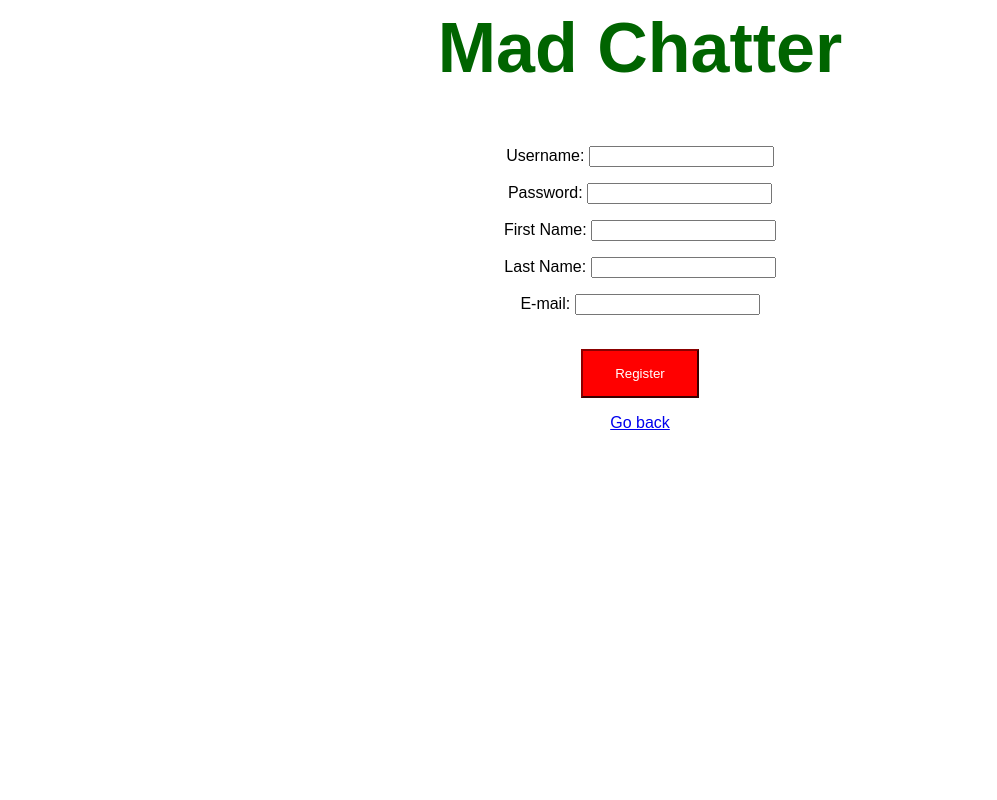
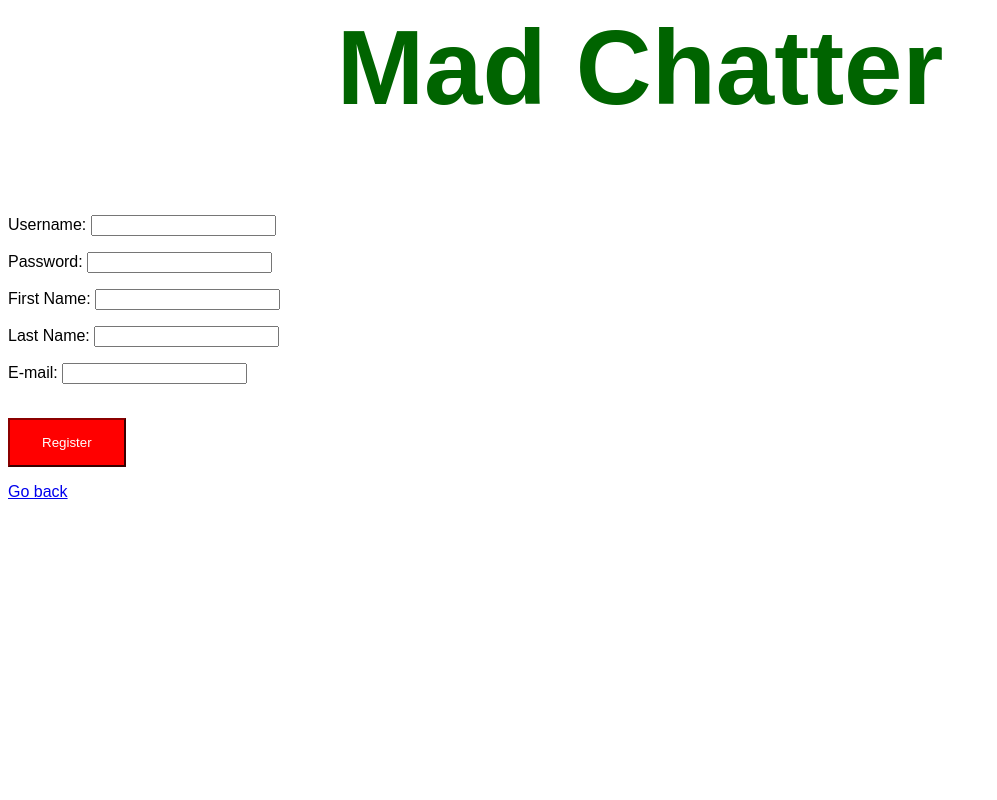
Before and after one commit to jkracz/MadChatter, a Flask app: page /register in a window 1280 px wide. Shown: the whole page, without its empty margins (0-997 px from the left). Run offline with Flask 2, Linux system fonts and the light colour scheme.

Commit message:
united css file

```diff
--- /dev/null
+++ b/css/pagestyle.css
@@ -0,0 +1,15 @@
+/*general for all html files*/
+body{
+    font-family:"Century Gothic", CenturyGothic, AppleGothic, sans-serif;
+}
+header{
+    text-align:center;
+    font-size: 70px;
+    color:darkgreen;
+}
+.buttons{
+    background-color:red;
+    border-color:darkred;
+    color:white;
+    padding:15px 32px;
+}
--- a/templates/register.html
+++ b/templates/register.html
@@ -1,32 +1,19 @@
 <html>
 <head>
     <title>Register</title>
-    <style>
-        #body{
-            text-align:center;
-            font-family:"Century Gothic", CenturyGothic, AppleGothic, sans-serif;
-        }
-        #heading{
-            font-size:70px;
-            color:darkgreen;
-        }
-        #button{
-            background-color:red;
-            border-color:darkred;
-            color:white;
-            padding:15px 32px;
-        }
-    </style>
+    <link rel="stylesheet" href="css/pagestyle.css">
 </head>
-<body id="body">
-<h2 id="heading">Mad Chatter</h2>
+<body>
+    <header role="banner">
+        <h2>Mad Chatter</h2>
+    </header>
 <form action="/registerAuth" method="POST">
     <p>Username: <input type="text" name = "username" required/></p>
     <p>Password: <input type="password" name = "password" required/></p>
     <p>First Name: <input type="text" name = "first_name" required/></p>
     <p>Last Name: <input type="text" name = "last_name" required/></p>
     <p>E-mail: <input type="email" name = "email" required/></p><br>
-	<input type="submit" value = Register id="button"/>
+	<input type="submit" value = Register class="buttons"/>
 	{% if error %}
 		<p class="error"><strong>Error:</strong> {{error}}</p>
 	{% endif %}
```
Also changed, not shown: templates/css/pagestyle.css (added, +15 -0 lines), templates/home.html (+5 -18 lines), templates/index.html (+10 -25 lines), templates/login.html (+9 -4 lines), templates/resetPassword.html (+6 -1 lines).
